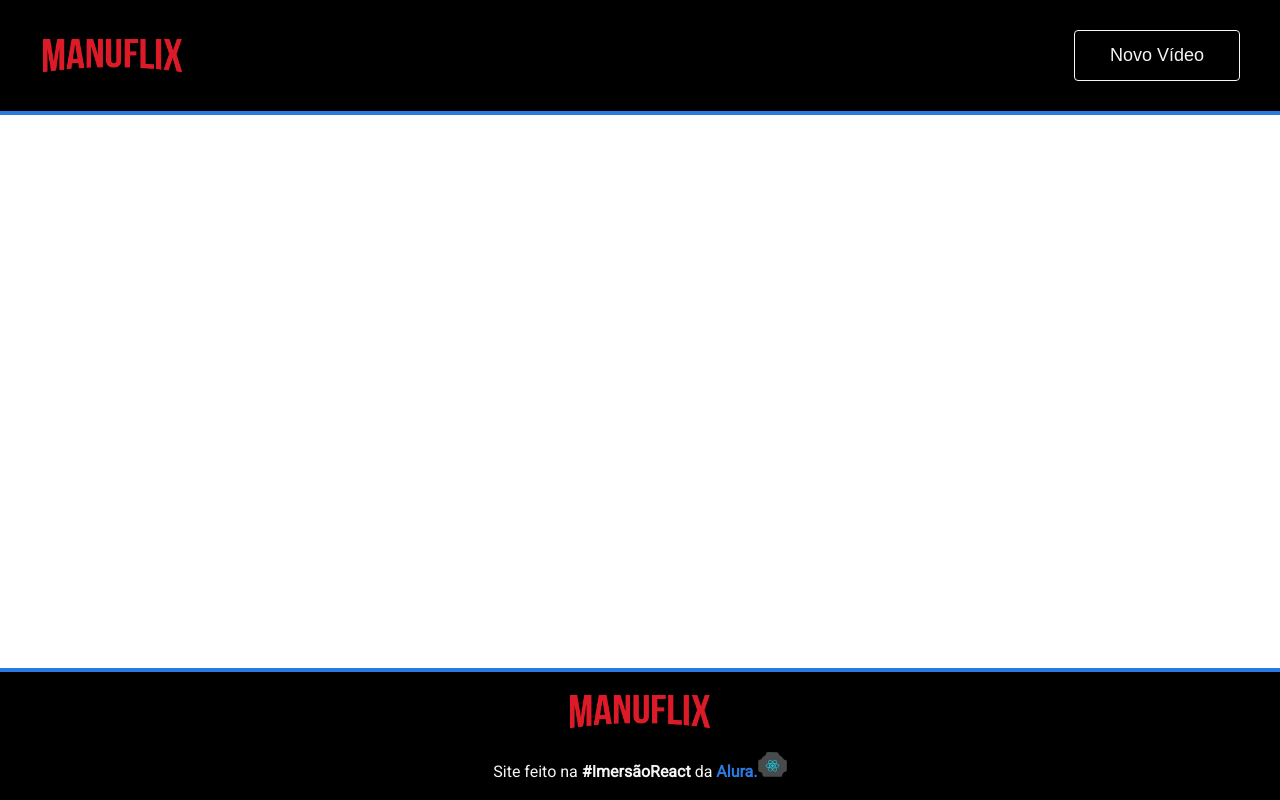
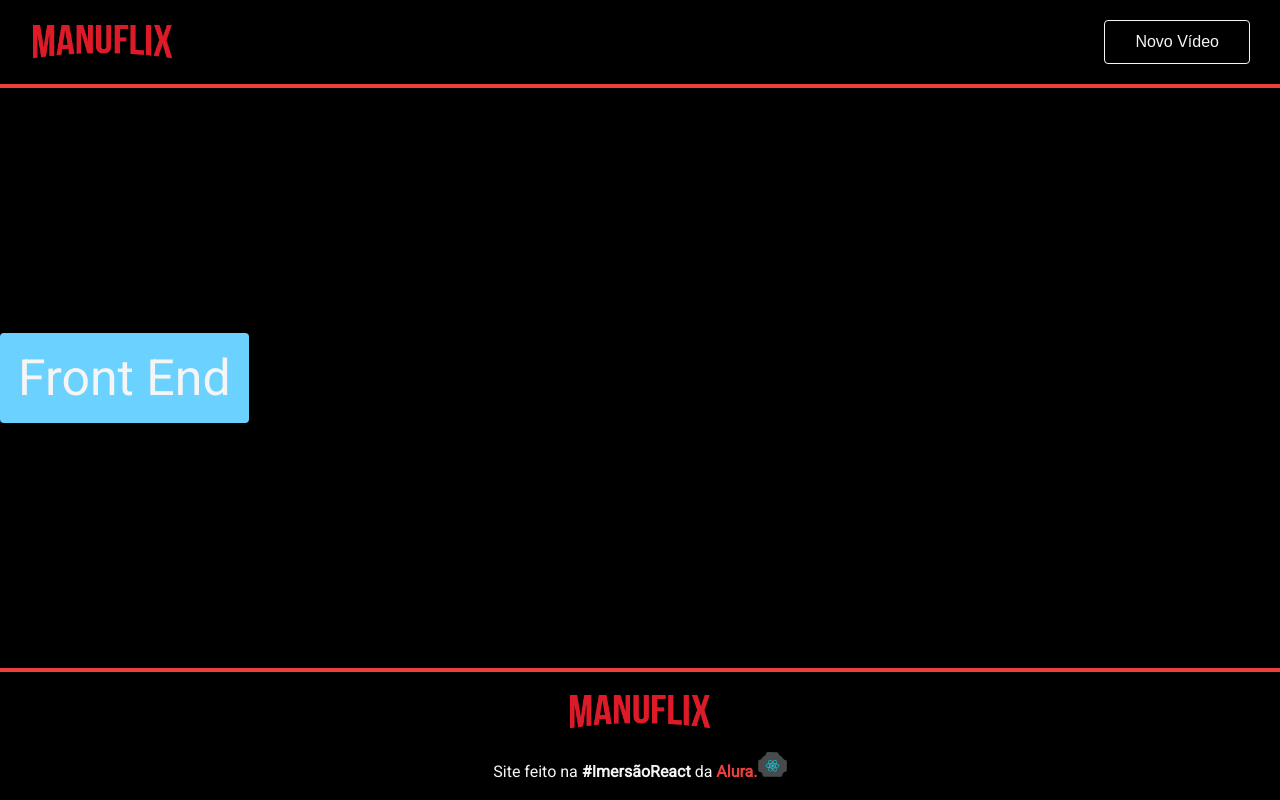
Before and after one commit to Ronaldss/Manuflix---vers-o-em-Live-MarcoBrunoDev, a React (Create React App) app: page / in a window 1280 px wide. Built offline with nearby package versions, Linux system fonts and the light colour scheme.

Commit message:
Create Banner with Tag and Title

```diff
--- a/src/App.js
+++ b/src/App.js
@@ -6,6 +6,9 @@ import FooterMana from "./components/FooterManu";
 import LinkManu from "./components/LinkManu";
 import HighlightManu from "./components/HighlightManu";
 import LogoImersao from "./components/LogoImersao/";
+import TagManu from "./components/TagManu";
+import BannerManu from "./components/BannerManu";
+import TitleManu from "./components/TitleManu/";
 
 function App() {
   return (
@@ -14,12 +17,18 @@ function App() {
         <LogoManu />
         <ButtonManu>Novo Vídeo</ButtonManu>
       </HeaderManu>
+      <BannerManu>
+        <TagManu>Front End</TagManu>
+        <TitleManu>Title do vídeo</TitleManu>
+      </BannerManu>
       <FooterMana>
         <LogoManu />
         <p>
           Site feito na <HighlightManu>#ImersãoReact</HighlightManu> da{" "}
           <LinkManu href="https://alura.com.br">Alura.</LinkManu>
-          <LogoImersao />
+          <a href="https://github.com/Ronaldss/Manuflix---vers-o-em-Live-MarcoBrunoDev">
+            <LogoImersao />
+          </a>
         </p>
       </FooterMana>
     </>
--- /dev/null
+++ b/src/components/BannerManu/index.js
@@ -0,0 +1,5 @@
+import styled from "styled-components";
+
+const BannerManu = styled.section``;
+
+export default BannerManu;
--- a/src/components/ButtonManu/index.js
+++ b/src/components/ButtonManu/index.js
@@ -1,12 +1,12 @@
 import styled from "styled-components";
 
 const ButtonManu = styled.button`
-  padding: 14px 35px;
+  padding: 12rem 30rem;
   background: var(--color-black-dark);
   color: var(--color-gray-light);
   border: 1px solid var(--color-gray-light);
   border-radius: 4px;
-  font-size: 18rem;
+  font-size: 16rem;
   cursor: pointer;
 `;
 
--- a/src/components/HeaderManu/index.js
+++ b/src/components/HeaderManu/index.js
@@ -6,7 +6,7 @@ const HeaderManu = styled.header`
   display: flex;
   justify-content: space-between;
   align-items: center;
-  padding: 30px 40px;
+  padding: 20rem 30rem;
   background: var(--color-black-dark);
   border-bottom: 4px solid var(--color-primary-medium);
 
--- /dev/null
+++ b/src/components/TagManu/index.js
@@ -0,0 +1,12 @@
+import styled from "styled-components";
+
+const TagManu = styled.h2`
+  display: inline-block;
+  border-radius: 4px;
+  font-size: 50rem;
+  background-color: var(--color-frontend);
+  padding: 20rem 18rem;
+  color: var(--color-gray-light);
+`;
+
+export default TagManu;
--- /dev/null
+++ b/src/components/TitleManu/index.js
@@ -0,0 +1,9 @@
+import styled from "styled-components";
+
+const TitleManu = styled.title`
+  font-size: 40rem;
+  color: var(--color-gray-light);
+  background: orange;
+`;
+
+export default TitleManu;
--- a/src/styles/reset.css
+++ b/src/styles/reset.css
@@ -108,6 +108,7 @@ section {
 body {
   line-height: 1;
   font-family: "Roboto", sans-serif;
+  background-color: var(--color-black-dark);
 }
 ol,
 ul {
--- a/src/styles/settings/colors.css
+++ b/src/styles/settings/colors.css
@@ -1,5 +1,14 @@
 :root {
-  --color-primary-medium: #2a7ae4;
+  --color-primary-medium: #ee3f3f;
   --color-black-dark: #000;
   --color-gray-light: #f5f5f5;
+
+  --color-frontend: #6bd1ff;
+  --color-infra: #9cd33b;
+  --color-backend: #00c86f;
+  --color-marketing: #6b5be2;
+  --color-mobile: #ffba05;
+  --color-inovation: #ff8c2a;
+  --color-ux: #dc6ebe;
+  --color-data-science: #9cd338;
 }
```
